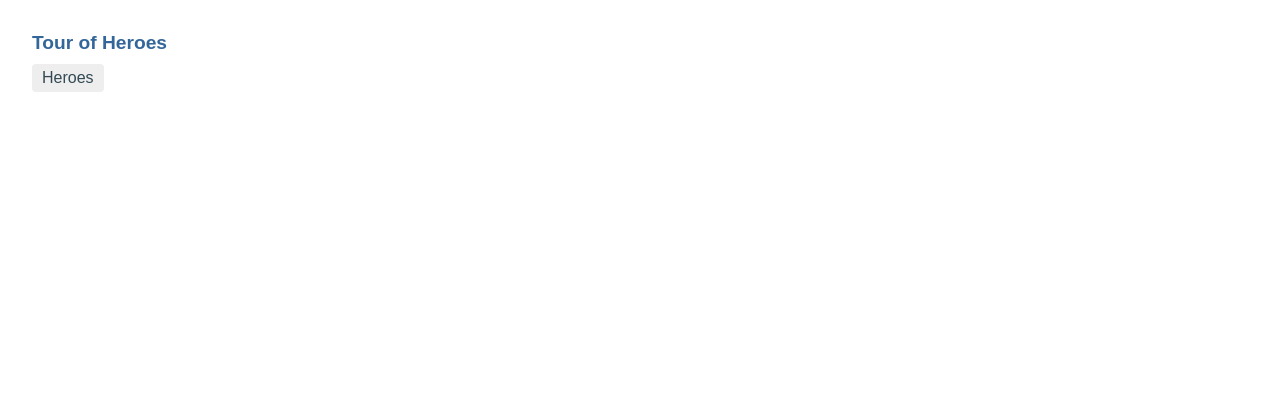
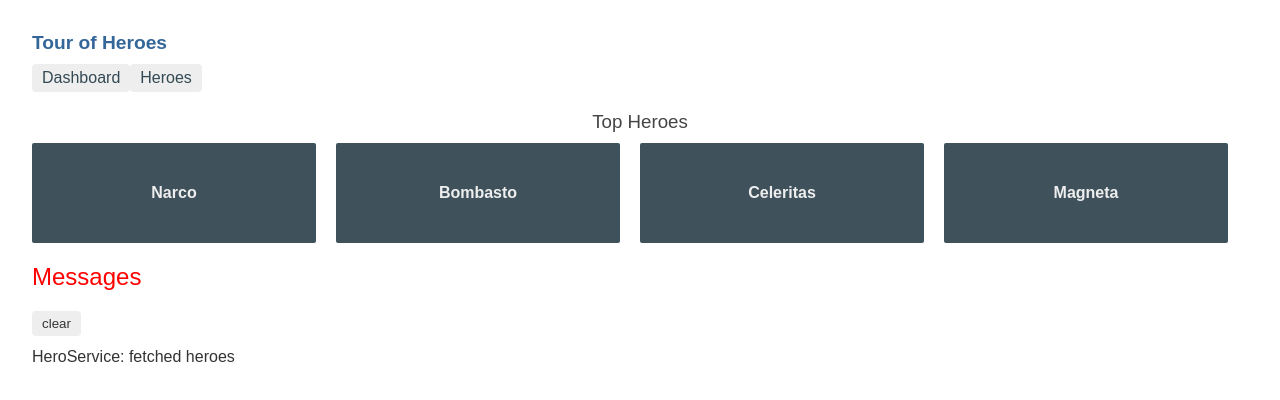
Before and after one commit to caroline4790/angular_practice, an Angular app in the folder angular_practice/angular-tour-of-heroes/: page /dashboard in a window 1280 px wide. Before the commit this address led to /. Shown: the top 400 px of the page. Built offline with nearby package versions, Linux system fonts and the light colour scheme.

Commit message:
add in-app navigator. Fix bugs in hero-detail.component.html

```diff
--- a/angular_practice/angular-tour-of-heroes/src/app/app-routing.module.ts
+++ b/angular_practice/angular-tour-of-heroes/src/app/app-routing.module.ts
@@ -1,20 +1,16 @@
-// import { NgModule } from "@angular/core";
-// import { Routes, RouterModule } from "@angular/router";
-// import { HeroesComponent } from "./heroes/heroes.component";
-
-// const routes: Routes = [{ path: "heroes", component: HeroesComponent }];
-
-// @NgModule({
-//   imports: [RouterModule.forRoot(routes)],
-//   exports: [RouterModule],
-// })
-// export class AppRoutingModule {}
-
 import { NgModule } from "@angular/core";
 import { RouterModule, Routes } from "@angular/router";
+
 import { HeroesComponent } from "./heroes/heroes.component";
+import { DashboardComponent } from "./dashboard/dashboard.component";
+import { HeroDetailComponent } from "./hero-detail/hero-detail.component";
 
-const routes: Routes = [{ path: "heroes", component: HeroesComponent }];
+const routes: Routes = [
+  { path: "", redirectTo: "./dashboard", pathMatch: "full" },
+  { path: "heroes", component: HeroesComponent },
+  { path: "dashboard", component: DashboardComponent },
+  { path: "detail/:id", component: HeroDetailComponent },
+];
 
 @NgModule({
   imports: [RouterModule.forRoot(routes)],
--- a/angular_practice/angular-tour-of-heroes/src/app/app.component.html
+++ b/angular_practice/angular-tour-of-heroes/src/app/app.component.html
@@ -1,6 +1,7 @@
-<h1>{{title}}</h1>
-<!-- <app-heroes></app-heroes> -->
+<h1>{{ title }}</h1>
+
 <nav>
+    <a routerLink="/dashboard">Dashboard</a>
     <a routerLink="/heroes">Heroes</a>
 </nav>
 <router-outlet></router-outlet>
--- /dev/null
+++ b/angular_practice/angular-tour-of-heroes/src/app/dashboard/dashboard.component.css
@@ -0,0 +1,80 @@
+/* DashboardComponent's private CSS styles */
+
+[class*="col-"] {
+    float: left;
+    padding-right: 20px;
+    padding-bottom: 20px;
+}
+
+[class*="col-"]:last-of-type {
+    padding-right: 0;
+}
+
+a {
+    text-decoration: none;
+}
+
+*,
+*:after,
+*:before {
+    -webkit-box-sizing: border-box;
+    -moz-box-sizing: border-box;
+    box-sizing: border-box;
+}
+
+h3 {
+    text-align: center;
+    margin-bottom: 0;
+}
+
+h4 {
+    position: relative;
+}
+
+.grid {
+    margin: 0;
+}
+
+.col-1-4 {
+    width: 25%;
+}
+
+.module {
+    padding: 20px;
+    text-align: center;
+    color: #eee;
+    max-height: 120px;
+    min-width: 120px;
+    background-color: #3f525c;
+    border-radius: 2px;
+}
+
+.module:hover {
+    background-color: #eee;
+    cursor: pointer;
+    color: #607d8b;
+}
+
+.grid-pad {
+    padding: 10px 0;
+}
+
+.grid-pad>[class*="col-"]:last-of-type {
+    padding-right: 20px;
+}
+
+@media (max-width: 600px) {
+    .module {
+        font-size: 10px;
+        max-height: 75px;
+    }
+}
+
+@media (max-width: 1024px) {
+    .grid {
+        margin: 0;
+    }
+    .module {
+        min-width: 60px;
+    }
+}
--- /dev/null
+++ b/angular_practice/angular-tour-of-heroes/src/app/dashboard/dashboard.component.html
@@ -0,0 +1,14 @@
+<!-- <a *ngFor="let hero of heroes" class="col-1-4" routerLink="/detail/{{ hero.id }}">
+    <div class="module hero">
+        <h4>{{ hero.name }}</h4>
+    </div>
+</a> -->
+
+<h3>Top Heroes</h3>
+<div class="grid grid-pad">
+    <a *ngFor="let hero of heroes" class="col-1-4" routerLink="/detail/{{ hero.id }}">
+        <div class="module hero">
+            <h4>{{ hero.name }}</h4>
+        </div>
+    </a>
+</div>
--- /dev/null
+++ b/angular_practice/angular-tour-of-heroes/src/app/dashboard/dashboard.component.ts
@@ -0,0 +1,24 @@
+import { Component, OnInit } from "@angular/core";
+import { Hero } from "../hero";
+import { HeroService } from "../hero.service";
+
+@Component({
+  selector: "app-dashboard",
+  templateUrl: "./dashboard.component.html",
+  styleUrls: ["./dashboard.component.css"],
+})
+export class DashboardComponent implements OnInit {
+  heroes: Hero[] = [];
+
+  constructor(private heroService: HeroService) {}
+
+  ngOnInit() {
+    this.getHeroes();
+  }
+
+  getHeroes(): void {
+    this.heroService
+      .getHeroes()
+      .subscribe((heroes) => (this.heroes = heroes.slice(1, 5)));
+  }
+}
--- a/angular_practice/angular-tour-of-heroes/src/app/hero-detail/hero-detail.component.html
+++ b/angular_practice/angular-tour-of-heroes/src/app/hero-detail/hero-detail.component.html
@@ -1,10 +1,21 @@
-<div *ngIf="hero">
+<!-- <div *ngIf="hero">
     <h2>{{ hero.name | uppercase }} Details</h2>
     <div><span>id:</span>{{ selectedHero.id }}</div>
-    <!-- <div><span>name:</span>{{ hero.name }}</div> -->
+    <div><span>name:</span>{{ hero.name }}</div>
     <div>
         <label for="">name:
       <input [(ngModel)]="selectedHero.name" placeholder="name" />
     </label>
     </div>
+</div> -->
+
+<div *ngIf="hero">
+    <h2>{{ hero.name | uppercase }} Details</h2>
+    <div><span>id: </span>{{ hero.id }}</div>
+    <div>
+        <label>name:
+      <input [(ngModel)]="hero.name" placeholder="name" />
+    </label>
+    </div>
+    <button (click)="goBack()">go back</button>
 </div>
--- a/angular_practice/angular-tour-of-heroes/src/app/hero-detail/hero-detail.component.ts
+++ b/angular_practice/angular-tour-of-heroes/src/app/hero-detail/hero-detail.component.ts
@@ -1,5 +1,9 @@
 import { Component, OnInit, Input } from "@angular/core";
 import { Hero } from "../hero";
+
+import { ActivatedRoute } from "@angular/router";
+import { Location } from "@angular/common";
+import { HeroService } from "../hero.service";
 
 @Component({
   selector: "app-hero-detail",
@@ -7,9 +11,25 @@
   styleUrls: ["./hero-detail.component.css"],
 })
 export class HeroDetailComponent implements OnInit {
-  @Input() hero: Hero;
+  // @Input()
+  hero: Hero;
 
-  constructor() {}
+  constructor(
+    private route: ActivatedRoute,
+    private heroService: HeroService,
+    private location: Location
+  ) {}
 
-  ngOnInit() {}
+  ngOnInit(): void {
+    this.getHero();
+  }
+
+  getHero(): void {
+    const id = +this.route.snapshot.paramMap.get("id");
+    this.heroService.getHero(id).subscribe((hero) => (this.hero = hero));
+  }
+
+  goBack(): void {
+    this.location.back();
+  }
 }
--- a/angular_practice/angular-tour-of-heroes/src/app/hero.service.ts
+++ b/angular_practice/angular-tour-of-heroes/src/app/hero.service.ts
@@ -15,4 +15,9 @@
     this.messageService.add("HeroService: fetched heroes");
     return of(HEROES);
   }
+
+  getHero(id: number): Observable<Hero> {
+    this.messageService.add(`HeroService: fetched hero id=${id}`);
+    return of(HEROES.find((hero) => hero.id === id));
+  }
 }
--- a/angular_practice/angular-tour-of-heroes/src/app/heroes/heroes.component.css
+++ b/angular_practice/angular-tour-of-heroes/src/app/heroes/heroes.component.css
@@ -10,17 +10,17 @@
 .heroes li {
     position: relative;
     cursor: pointer;
-    background-color: #EEE;
-    margin: .5em;
-    padding: .3em 0;
+    background-color: #eee;
+    margin: 0.5em;
+    padding: 0.3em 0;
     height: 1.6em;
     border-radius: 4px;
 }
 
 .heroes li:hover {
-    color: #607D8B;
-    background-color: #DDD;
-    left: .1em;
+    color: #607d8b;
+    background-color: #ddd;
+    left: 0.1em;
 }
 
 .heroes a {
@@ -32,7 +32,7 @@
 }
 
 .heroes a:hover {
-    color: #607D8B;
+    color: #607d8b;
 }
 
 .heroes .badge {
@@ -48,6 +48,6 @@
     height: 1.8em;
     min-width: 16px;
     text-align: right;
-    margin-right: .8em;
+    margin-right: 0.8em;
     border-radius: 4px 0 0 4px;
 }
--- a/angular_practice/angular-tour-of-heroes/src/app/heroes/heroes.component.html
+++ b/angular_practice/angular-tour-of-heroes/src/app/heroes/heroes.component.html
@@ -1,8 +1,17 @@
+<!-- <ul class="heroes">
+    <li *ngFor="let hero of heroes">
+        <a routerLink="/detail.{{ hero.id }}">
+            <span class="badge">{{ hero.id }}</span
+      >{{ hero.name }}
+    </a>
+  </li>
+</ul> -->
+
 <h2>My Heroes</h2>
 <ul class="heroes">
-    <li *ngFor="let hero of heroes" [class.selected]="hero === selectedHero" (click)="onSelect(hero)">
-        <span class="badge">{{ hero.id }}</span>{{ hero.name }}
+    <li *ngFor="let hero of heroes">
+        <a routerLink="/detail/{{ hero.id }}">
+            <span class="badge">{{ hero.id }}</span> {{ hero.name }}
+        </a>
     </li>
 </ul>
-
-<app-hero-detail [hero]="selectedHero"></app-hero-detail>
--- a/angular_practice/angular-tour-of-heroes/src/app/heroes/heroes.component.ts
+++ b/angular_practice/angular-tour-of-heroes/src/app/heroes/heroes.component.ts
@@ -2,7 +2,7 @@
 import { Hero } from "../hero";
 // import { HEROES } from "../mock-heroes";
 import { HeroService } from "../hero.service";
-import { MessageService } from "../message.service";
+// import { MessageService } from "../message.service";
 
 @Component({
   selector: "app-heroes",
@@ -10,35 +10,22 @@
   styleUrls: ["./heroes.component.css"],
 })
 export class HeroesComponent implements OnInit {
-  // hero = "Windstorm";
-
-  // heroes = HEROES;
-  selectedHero: Hero;
+  // selectedHero: Hero;
 
   heroes: Hero[];
 
-  // hero: Hero = {
-  //   id: 1,
-  //   name: "Windstrom",
-  // };
+  constructor(
+    private heroService: HeroService // private messageService: MessageService
+  ) {}
 
-  constructor(
-    private heroService: HeroService,
-    private messageService: MessageService
-  ) {}
   ngOnInit() {
     this.getHeroes();
   }
 
-  onSelect(hero: Hero): void {
-    this.selectedHero = hero;
-    this.messageService.add("HeroesComponent: Selected hero id=${hero.id}");
-  }
-
-  // getHeroes(): void {
-  //   this.heroes = this.heroService.getHeroes();
+  // onSelect(hero: Hero): void {
+  //   this.selectedHero = hero;
+  //   this.messageService.add("HeroesComponent: Selected hero id=${hero.id}");
   // }
-  //obersavable version
   getHeroes(): void {
     this.heroService.getHeroes().subscribe((heroes) => (this.heroes = heroes));
   }
```
Also changed, not shown: angular_practice/angular-tour-of-heroes/src/app/app.module.ts (+9 -2 lines), 1 other file (tests, documents, lock files or other folders).
